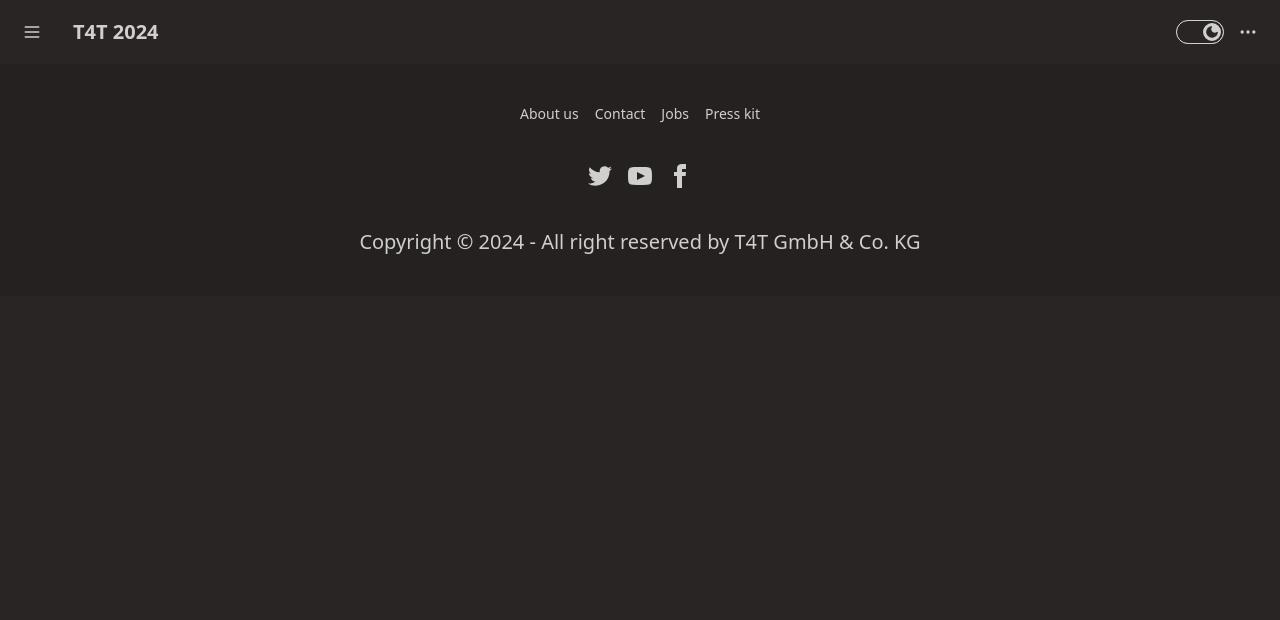
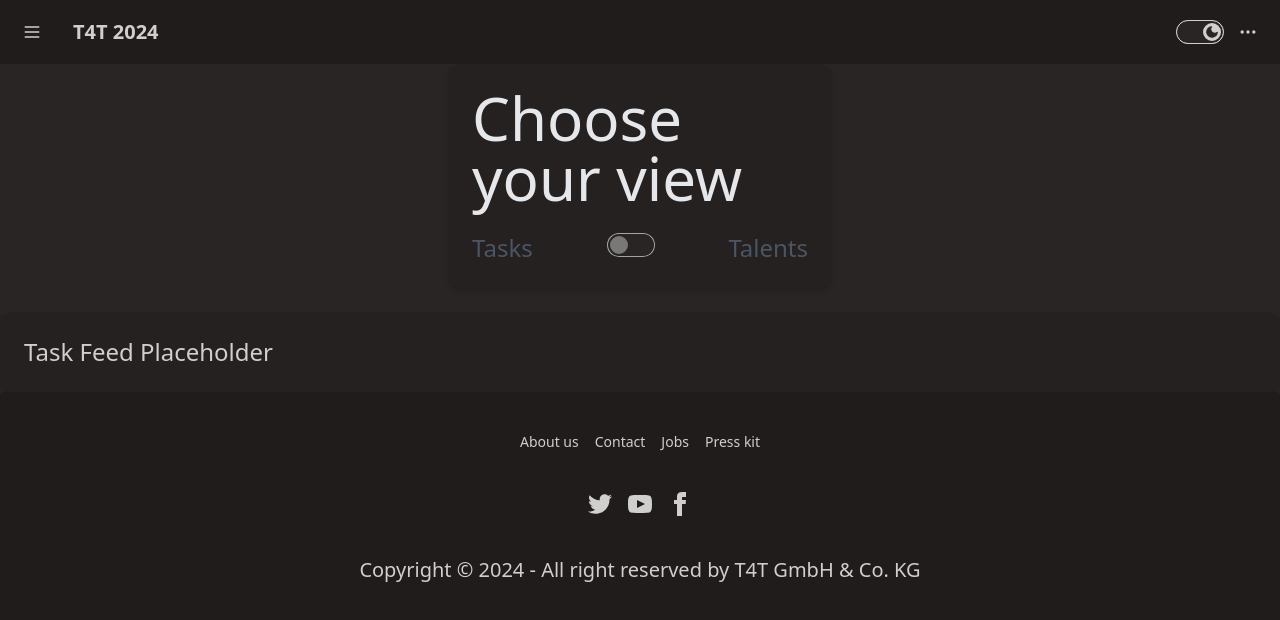
Before and after one commit to M-Halid/T4T-Task-for-Talent, a React (Vite) app in the folder FRONTEND/app/: page /UserHub in a window 1280 px wide. Shown: the top 620 px of the page. Built offline with nearby package versions, Linux system fonts and the light colour scheme.

Commit message:
added UserHub; minor fixes

```diff
--- a/FRONTEND/app/src/App.jsx
+++ b/FRONTEND/app/src/App.jsx
@@ -10,6 +10,8 @@ import Signup from "./pages/Signup";
 import Page1 from "./pages/Page1";
 import Page2 from "./pages/Page2";
 import Page3 from "./pages/Page3";
+import TaskProfile from "./components/Profiles/TaskProfile.jsx";
+import UserHub from "./components/UserHub/UserHub";
 
 function App() {
   const { mode } = useContext(ModeContext);
@@ -27,6 +29,8 @@ function App() {
         <Route path="/page3" element={<Page3 />} />
         <Route path="/signin" element={<Signin />} />
         <Route path="/signup" element={<Signup />} />
+        <Route path="/create-task" element={<TaskProfile />} />
+        <Route path="/UserHub" element={<UserHub />} />
       </Routes>
 
       <Footer />
--- a/FRONTEND/app/src/components/Footer/Footer.jsx
+++ b/FRONTEND/app/src/components/Footer/Footer.jsx
@@ -1,6 +1,6 @@
 const Footer = () => {
   return (
-    <footer className="footer footer-center p-10 bg-base-200 text-base-content rounded">
+    <footer className="footer footer-center p-10 bg-base-300 text-base-content rounded">
       <nav className="grid grid-flow-col gap-4">
         <a className="link link-hover">About us</a>
         <a className="link link-hover">Contact</a>
--- a/FRONTEND/app/src/components/Nav/Nav.jsx
+++ b/FRONTEND/app/src/components/Nav/Nav.jsx
@@ -35,7 +35,7 @@ const Nav = () => {
 
   return (
     <div
-      className={`navbar bg-base-100 relative ${mode === "dark" ? "dark" : ""}`}
+      className={`navbar bg-base-300 relative ${mode === "dark" ? "dark" : ""}`}
     >
       <div className="flex-none">
         <button
--- a/FRONTEND/app/src/components/Profiles/TaskProfile.jsx
+++ b/FRONTEND/app/src/components/Profiles/TaskProfile.jsx
@@ -1,4 +1,4 @@
-import React, { useState } from 'react';
+import { useState } from 'react';
 import axios from 'axios';
 
 const TaskProfile = () => {
--- a/FRONTEND/app/src/components/SignIn/SignIn.jsx
+++ b/FRONTEND/app/src/components/SignIn/SignIn.jsx
@@ -1,6 +1,5 @@
-import React, { useState } from 'react';
+import { useState } from "react";
 import { useNavigate } from "react-router-dom";
-
 
 const SignIn = () => {
   const [email, setEmail] = useState("");
@@ -41,7 +40,7 @@ const SignIn = () => {
       .then((user) => {
         if (user._id) {
           loadUser(user);
-          navigate("/");
+          navigate("/UserHub");
         }
       })
       .catch((error) => {
@@ -61,24 +60,40 @@ const SignIn = () => {
     <div className="card bg-base-100 shadow-xl ">
       <div className="hero-content flex-col lg:flex-row-reverse ">
         <div className="card shrink-0 w-full max-w-md  shadow-2xl bg-base-100">
-        <form className="card-body" onSubmit={handleSignIn} >
+          <form className="card-body" onSubmit={handleSignIn}>
             <div className="form-control">
               <label className="label">
                 <span className="label-text">Email</span>
               </label>
-            <input type="email" placeholder="email" className="input input-bordered" required  onChange={handleEmailChange} />
+              <input
+                type="email"
+                placeholder="email"
+                className="input input-bordered"
+                required
+                onChange={handleEmailChange}
+              />
             </div>
             <div className="form-control">
               <label className="label">
                 <span className="label-text">Password</span>
               </label>
-            <input type="password" placeholder="password" className="input input-bordered" required  onChange={handlePasswordChange} />
+              <input
+                type="password"
+                placeholder="password"
+                className="input input-bordered"
+                required
+                onChange={handlePasswordChange}
+              />
               <label className="label">
-              <a href="#" className="label-text-alt link link-hover">Forgot password?</a>
+                <a href="#" className="label-text-alt link link-hover">
+                  Forgot password?
+                </a>
               </label>
             </div>
             <div className="form-control mt-6">
-            <button className="btn btn-primary" type="submit" >Sign In</button>
+              <button className="btn btn-primary" type="submit">
+                Sign In
+              </button>
             </div>
           </form>
         </div>
--- a/FRONTEND/app/src/components/SignUp/SignUp.jsx
+++ b/FRONTEND/app/src/components/SignUp/SignUp.jsx
@@ -1,4 +1,4 @@
-import React, { useState } from 'react';
+import { useState } from "react";
 import { useNavigate } from "react-router-dom";
 const SignUp = () => {
   const [email, setEmail] = useState("");
@@ -34,48 +34,72 @@ const SignUp = () => {
           onRegister(user);
         }
       });
-        navigate("/");
+    navigate("/UserHub");
   };
-
 
   return (
     <div className="card bg-base-100 shadow-xl flex-col">
       <div className="hero-content flex-col lg:flex-row-reverse">
         <div className="card shrink-0 w-full max-w-md  shadow-2xl bg-base-100">
-              <form className="card-body" onSubmit={handleRegister} >
+          <form className="card-body" onSubmit={handleRegister}>
             <div className="form-control">
               <label className="label">
                 <span className="label-text">Name</span>
               </label>
-                  <input type="text" name='name' placeholder="name" className="input input-bordered" required  onChange={(e) => setName(e.target.value)} />
+              <input
+                type="text"
+                name="name"
+                placeholder="name"
+                className="input input-bordered"
+                required
+                onChange={(e) => setName(e.target.value)}
+              />
             </div>
             <div className="form-control">
               <label className="label">
                 <span className="label-text">Email</span>
               </label>
-                  <input type="email" placeholder="email" className="input input-bordered" required  onChange={(e) => setEmail(e.target.value)} />
+              <input
+                type="email"
+                placeholder="email"
+                className="input input-bordered"
+                required
+                onChange={(e) => setEmail(e.target.value)}
+              />
             </div>
             <div className="form-control">
               <label className="label">
                 <span className="label-text">Password</span>
               </label>
-                  <input type="password" placeholder="password" className="input input-bordered" required onChange={(e) => setPassword(e.target.value)} />
+              <input
+                type="password"
+                placeholder="password"
+                className="input input-bordered"
+                required
+                onChange={(e) => setPassword(e.target.value)}
+              />
             </div>
             <div className="form-control">
               <label className="label">
                 <span className="label-text">Confirm Password</span>
               </label>
-                  <input type="password" placeholder="confirm password" className="input input-bordered" required />
+              <input
+                type="password"
+                placeholder="confirm password"
+                className="input input-bordered"
+                required
+              />
             </div>
             <div className="form-control mt-6">
-                  <button className="btn btn-primary" type="submit" >Sign Up</button>
+              <button className="btn btn-primary" type="submit">
+                Sign Up
+              </button>
             </div>
           </form>
         </div>
       </div>
     </div>
   );
-
 };
 
 export default SignUp;
--- /dev/null
+++ b/FRONTEND/app/src/components/UserHub/UserHub.jsx
@@ -0,0 +1,40 @@
+import { useState } from "react";
+
+const UserHub = () => {
+  const [showTasks, setShowTasks] = useState(true);
+
+  const handleToggle = () => {
+    setShowTasks(!showTasks);
+  };
+
+  const TaskFeed = () => <div>Task Feed Placeholder</div>;
+  const FreelancerFeed = () => <div>Freelancer Feed Placeholder</div>;
+
+  const showTasksLabel = "Tasks";
+  const showFreelancersLabel = "Talents";
+
+  return (
+    <div className="bg-base-100">
+      <div className="p-6 max-w-sm mx-auto bg-base-200 rounded-xl shadow-md flex flex-col items-center space-y-4">
+        <h2 className="text-primary mb-2">Choose your view</h2>
+        <div className="flex items-center justify-between w-full">
+          <span className="text-secondary">{showTasksLabel}</span>
+          <label className="switch switch-accent">
+            <input
+              type="checkbox"
+              onChange={handleToggle}
+              checked={!showTasks}
+              className="toggle"
+            />
+          </label>
+          <span className="text-secondary">{showFreelancersLabel}</span>
+        </div>
+      </div>
+      <div className="w-8/10 mx-auto p-6 bg-base-200 rounded-xl shadow-md mt-6">
+        {showTasks ? <TaskFeed /> : <FreelancerFeed />}
+      </div>
+    </div>
+  );
+};
+
+export default UserHub;
--- a/FRONTEND/app/src/pages/Page3.jsx
+++ b/FRONTEND/app/src/pages/Page3.jsx
@@ -1,10 +1,10 @@
-import Calendar from "../components/Calendar/Calendar";
+import UserHub from "../components/UserHub/UserHub";
 
 const Page3 = () => {
   return (
     <div>
       <h1>Page 3</h1>
-      <Calendar />
+      <UserHub />
     </div>
   );
 };
```
Also changed, not shown: FRONTEND/app/src/components/Profiles/TalentProfile.jsx (+26 -23 lines). Lines whose indentation alone changed are shown as unchanged.
